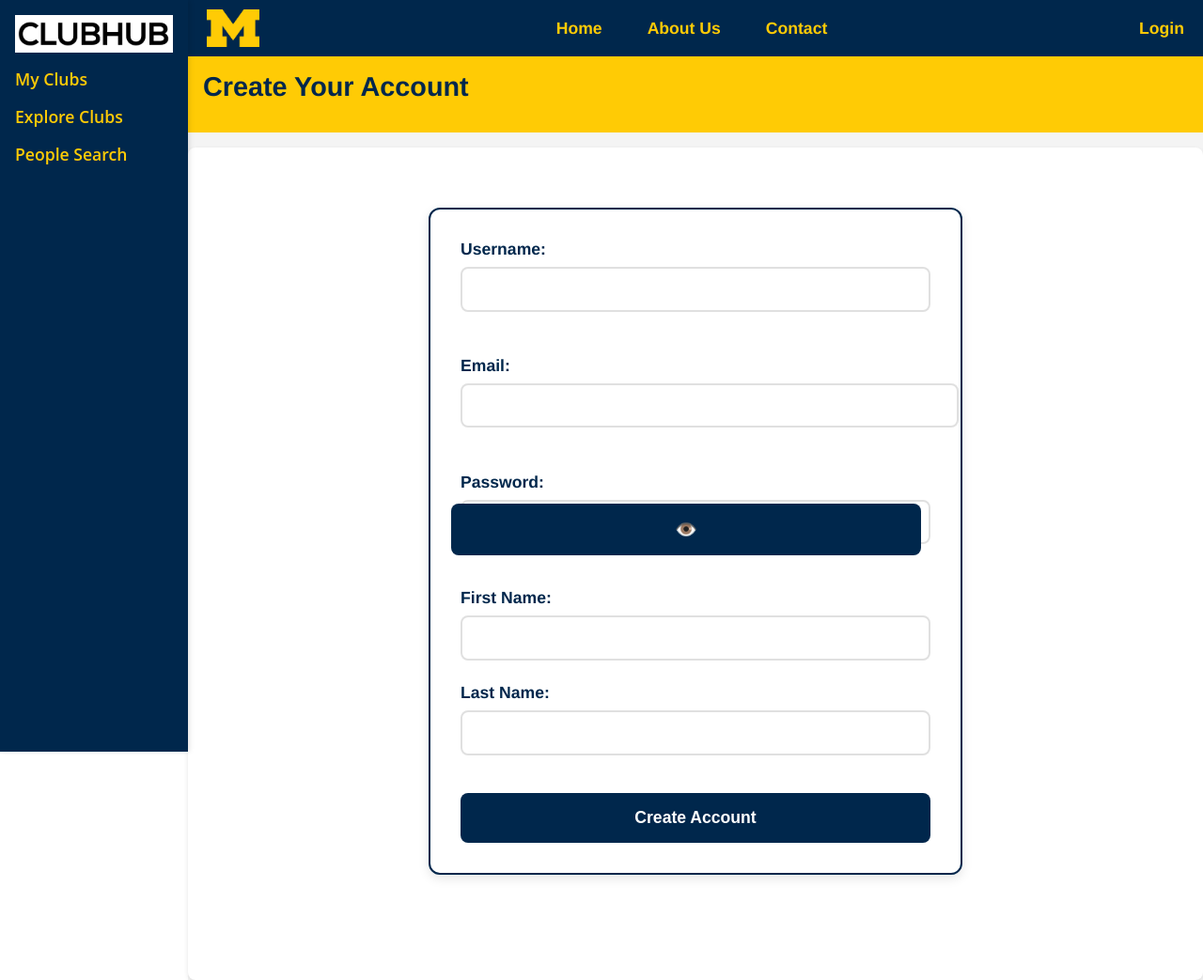
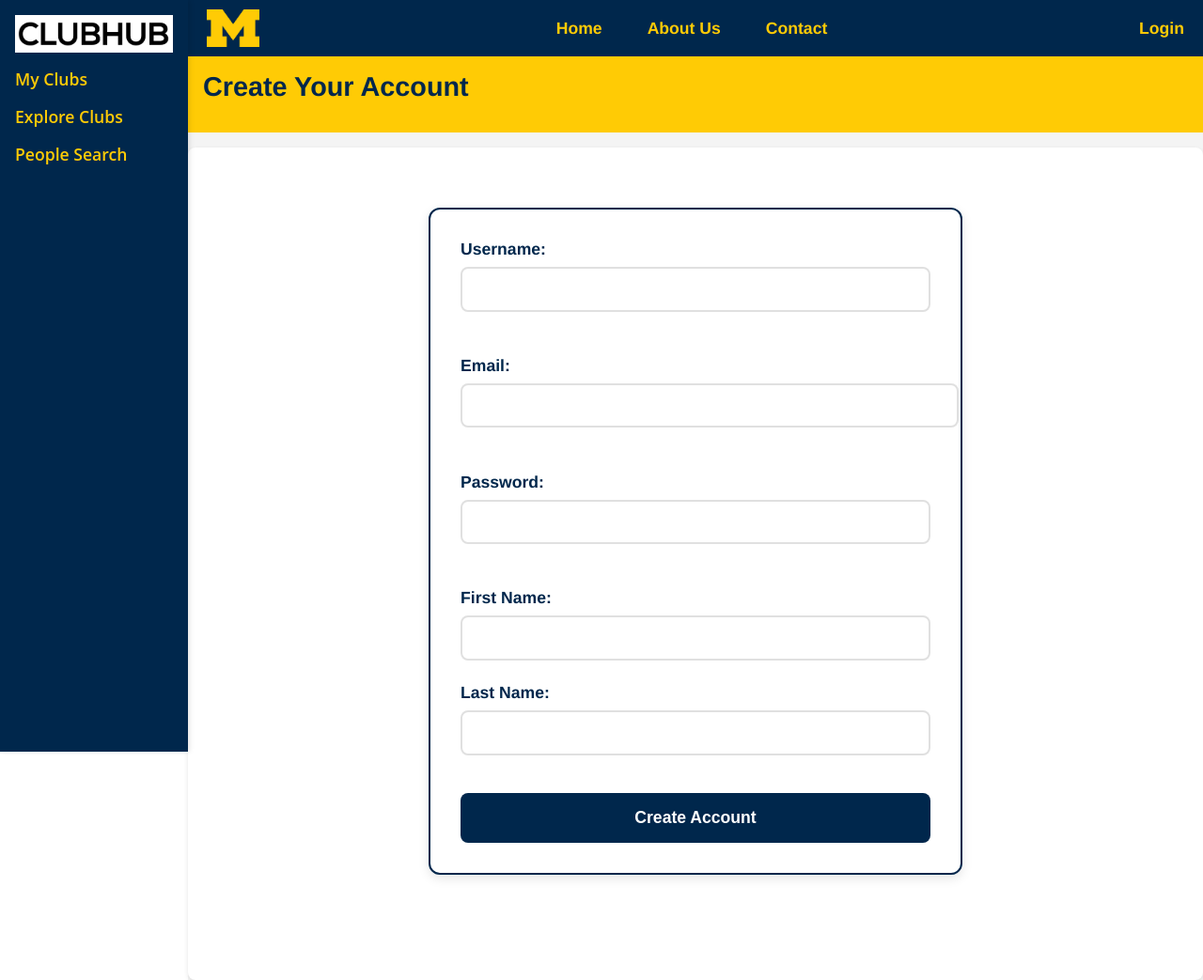
Before and after one commit to matthew-varela/show_clubhub, a Flask app: page /create_account_page in a window 1280 px wide. Shown: the whole page at 94% size. Run offline with Flask 3, Linux system fonts and the light colour scheme.

Commit message:
create account changes

```diff
--- a/static/css/style.css
+++ b/static/css/style.css
@@ -850,40 +850,6 @@ header h1 {
   border: 1px solid #f5c6cb;
 }
 
-/* Password input container and toggle button */
-.password-input-container {
-  position: relative;
-  display: flex;
-  align-items: center;
-}
-
-.password-input-container input {
-  width: 100%;
-  padding-right: 40px; /* Make room for the toggle button */
-}
-
-.toggle-password {
-  position: absolute;
-  right: 10px;
-  background: none;
-  border: none;
-  cursor: pointer;
-  padding: 5px;
-  display: flex;
-  align-items: center;
-  justify-content: center;
-  transition: transform 0.2s ease;
-}
-
-.toggle-password:hover {
-  transform: scale(1.1);
-}
-
-.eye-icon {
-  font-size: 1.2rem;
-  user-select: none;
-}
-
 /* Validation messages */
 .validation-message {
   color: #dc3545;
--- a/templates/create_account.html
+++ b/templates/create_account.html
@@ -72,14 +72,9 @@
           <div class="validation-message" id="emailValidation"></div>
         </div>
 
-        <div class="form-group password-group">
+        <div class="form-group">
           <label for="password">Password:</label>
-          <div class="password-input-container">
-            <input type="password" id="password" name="password" required />
-            <button type="button" class="toggle-password" onclick="togglePasswordVisibility()">
-              <span class="eye-icon">👁️</span>
-            </button>
-          </div>
+          <input type="password" id="password" name="password" required />
           <div class="validation-message" id="passwordValidation"></div>
         </div>
 
@@ -101,20 +96,6 @@
 
   <script src="{{ url_for('static', filename='js/script.js') }}"></script>
   <script>
-    // Function to toggle password visibility
-    function togglePasswordVisibility() {
-      const passwordInput = document.getElementById('password');
-      const eyeIcon = document.querySelector('.eye-icon');
-
-      if (passwordInput.type === 'password') {
-        passwordInput.type = 'text';
-        eyeIcon.textContent = '👁️‍🗨️';
-      } else {
-        passwordInput.type = 'password';
-        eyeIcon.textContent = '👁️';
-      }
-    }
-
     // Form submission handler
     document.getElementById('createAccountForm').addEventListener('submit', async (e) => {
       e.preventDefault();
```
